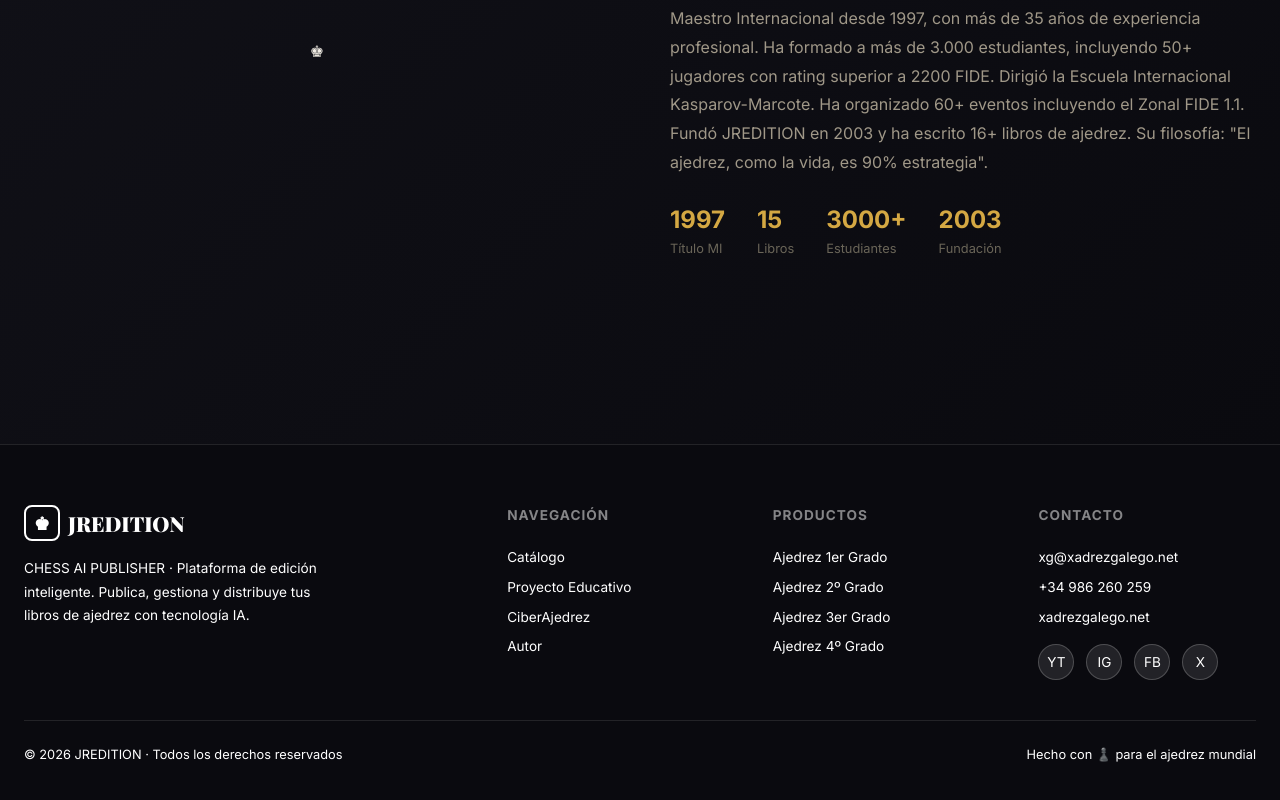
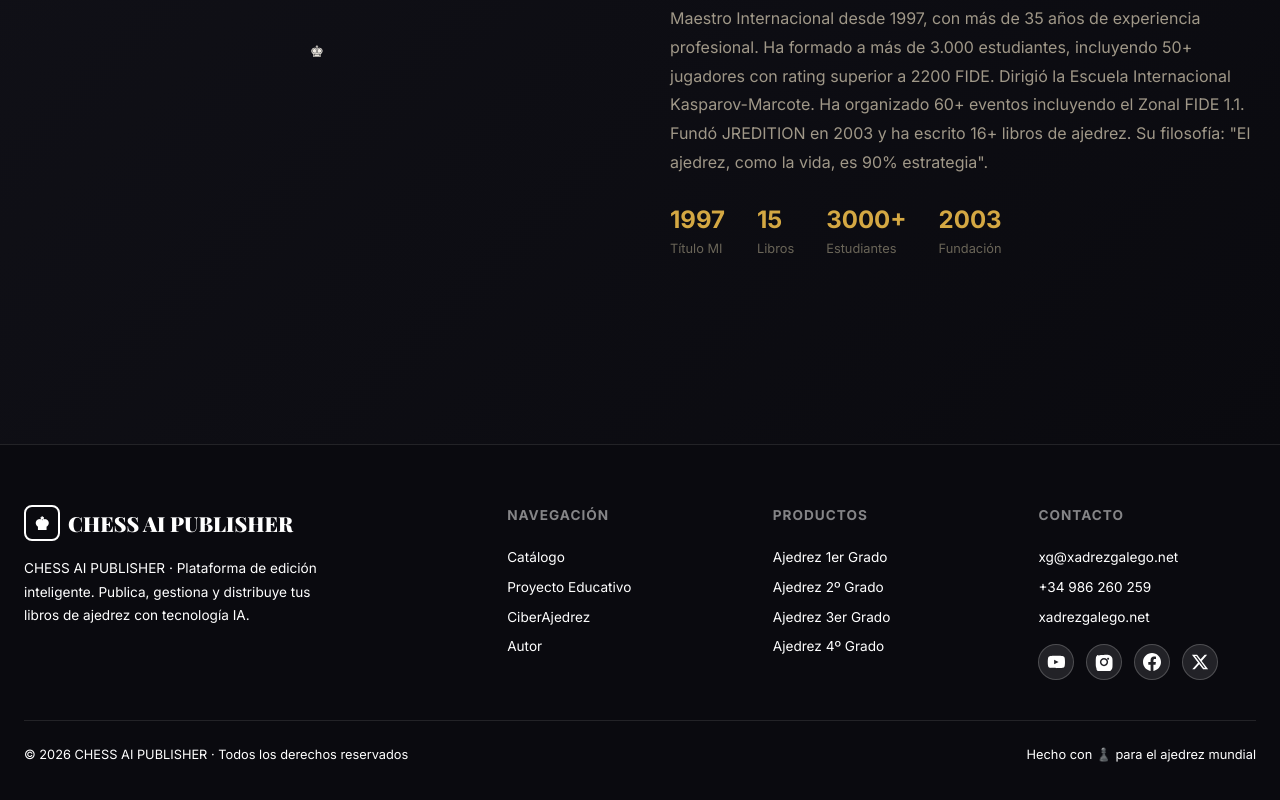
Before and after one commit to ajedrezpremium/Chess_AI_Publisher, a Next.js app in the folder chess-ai-publisher/: page / in a window 1280 px wide. Shown: the part 5769-6569 px from the top of the page. Built offline with nearby package versions, Linux system fonts and the light colour scheme.

Commit message:
Footer: official SVG social media icons (YouTube, Instagram, Facebook, X), CHESS AI PUBLISHER branding

```diff
--- a/chess-ai-publisher/src/components/Footer.tsx
+++ b/chess-ai-publisher/src/components/Footer.tsx
@@ -14,7 +14,7 @@
           <div className="footer-brand">
             <div className="logo">
               <div className="logo-icon">♚</div>
-              <span>JREDITION</span>
+              <span>CHESS AI PUBLISHER</span>
             </div>
             <p>{t('footer.desc', lang)}</p>
           </div>
@@ -38,15 +38,23 @@
             <a href="tel:+34986260259">+34 986 260 259</a>
             <a href="https://www.xadrezgalego.net" target="_blank" rel="noopener">xadrezgalego.net</a>
             <div className="social-links">
-              <a href="https://www.youtube.com/channel/UCLsGWfmBxDuuOCRLEkVLJPA" target="_blank" rel="noopener" aria-label="YouTube">YT</a>
-              <a href="https://instagram.com/xadrez_galego" target="_blank" rel="noopener" aria-label="Instagram">IG</a>
-              <a href="https://www.facebook.com/Xadrezgalego/" target="_blank" rel="noopener" aria-label="Facebook">FB</a>
-              <a href="https://twitter.com/XadrezGalegoSL" target="_blank" rel="noopener" aria-label="Twitter">X</a>
+              <a href="https://www.youtube.com/channel/UCLsGWfmBxDuuOCRLEkVLJPA" target="_blank" rel="noopener" aria-label="YouTube">
+                <svg viewBox="0 0 24 24" width="18" height="18" fill="currentColor"><path d="M23.5 6.2c-.3-1-1-1.7-2-2-1.8-.5-9-.5-9-.5s-7.2 0-9 .5c-1 .3-1.7 1-2 2-.5 1.8-.5 5.8-.5 5.8s0 4 .5 5.8c.3 1 1 1.7 2 2 1.8.5 9 .5 9 .5s7.2 0 9-.5c1-.3 1.7-1 2-2 .5-1.8.5-5.8.5-5.8s0-4-.5-5.8zM9.5 15V9l6 3-6 3z"/></svg>
+              </a>
+              <a href="https://instagram.com/xadrez_galego" target="_blank" rel="noopener" aria-label="Instagram">
+                <svg viewBox="0 0 24 24" width="18" height="18" fill="currentColor"><path d="M12 2.2c3.2 0 3.6 0 4.8.1 1.2.1 2 .3 2.7.6.7.3 1.3.7 1.9 1.3s1 1.2 1.3 1.9c.3.7.5 1.5.6 2.7.1 1.2.1 1.6.1 4.8s0 3.6-.1 4.8c-.1 1.2-.3 2-.6 2.7-.3.7-.7 1.3-1.3 1.9s-1.2 1-1.9 1.3c-.7.3-1.5.5-2.7.6-1.2.1-1.6.1-4.8.1s-3.6 0-4.8-.1c-1.2-.1-2-.3-2.7-.6-.7-.3-1.3-.7-1.9-1.3S2 20.5 1.7 19.8c-.3-.7-.5-1.5-.6-2.7-.1-1.2-.1-1.6-.1-4.8s0-3.6.1-4.8c.1-1.2.3-2 .6-2.7.3-.7.7-1.3 1.3-1.9S4.5 3.5 5.2 3.2c.7-.3 1.5-.5 2.7-.6 1.2-.1 1.6-.1 4.8-.1zM12 6.5c-3 0-5.5 2.5-5.5 5.5s2.5 5.5 5.5 5.5 5.5-2.5 5.5-5.5-2.5-5.5-5.5-5.5zm0 9c-1.9 0-3.5-1.6-3.5-3.5s1.6-3.5 3.5-3.5 3.5 1.6 3.5 3.5-1.6 3.5-3.5 3.5zm5.5-9.2c-.7 0-1.3.6-1.3 1.3s.6 1.3 1.3 1.3 1.3-.6 1.3-1.3-.6-1.3-1.3-1.3z"/></svg>
+              </a>
+              <a href="https://www.facebook.com/Xadrezgalego/" target="_blank" rel="noopener" aria-label="Facebook">
+                <svg viewBox="0 0 24 24" width="18" height="18" fill="currentColor"><path d="M24 12.073c0-6.627-5.373-12-12-12s-12 5.373-12 12c0 5.99 4.388 10.954 10.125 11.854v-8.385H7.078v-3.47h3.047V9.43c0-3.007 1.792-4.669 4.533-4.669 1.312 0 2.686.235 2.686.235v2.953H15.83c-1.491 0-1.956.925-1.956 1.874v2.25h3.328l-.532 3.47h-2.796v8.385C19.612 23.027 24 18.062 24 12.073z"/></svg>
+              </a>
+              <a href="https://twitter.com/XadrezGalegoSL" target="_blank" rel="noopener" aria-label="Twitter X">
+                <svg viewBox="0 0 24 24" width="18" height="18" fill="currentColor"><path d="M18.244 2.25h3.308l-7.227 8.26 8.502 11.24H16.17l-5.214-6.817L4.99 21.75H1.68l7.73-8.835L1.254 2.25H8.08l4.713 6.231zm-1.161 17.52h1.833L7.084 4.126H5.117z"/></svg>
+              </a>
             </div>
           </div>
         </div>
         <div className="footer-bottom">
-          <span>© 2026 JREDITION · {t('footer.rights', lang)}</span>
+          <span>© 2026 CHESS AI PUBLISHER · {t('footer.rights', lang)}</span>
           <span>{t('footer.made', lang)}</span>
         </div>
       </div>
```
